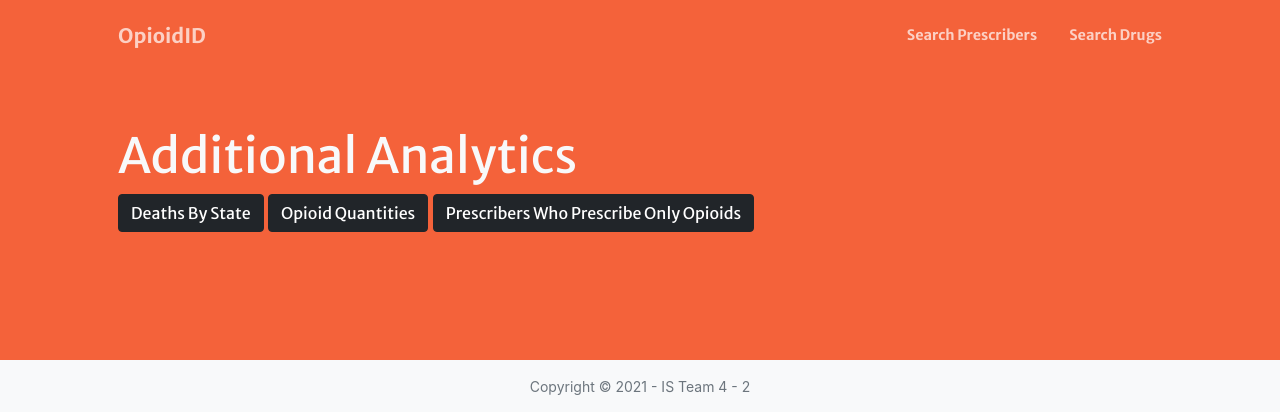
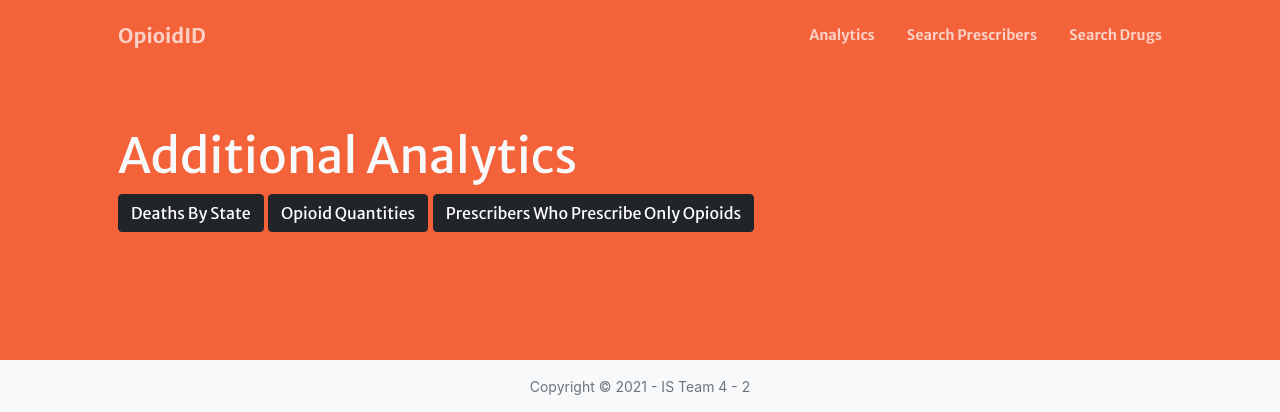
Before and after one commit to bchristensen2021/intex, a Django app: page /analytics/ in a window 1280 px wide. Shown: the top 412 px of the page. Run offline with Django 3.2, Linux system fonts and the light colour scheme; some libraries are stand-ins or nearby versions.

Commit message:
added analytics to navbar

```diff
--- a/templates/base.html
+++ b/templates/base.html
@@ -32,6 +32,7 @@
                 <button class="navbar-toggler navbar-toggler-right" type="button" data-bs-toggle="collapse" data-bs-target="#navbarResponsive" aria-controls="navbarResponsive" aria-expanded="false" aria-label="Toggle navigation"><span class="navbar-toggler-icon"></span></button>
                 <div class="collapse navbar-collapse" id="navbarResponsive">
                     <ul class="navbar-nav ms-auto my-2 my-lg-0">
+                        <li class="nav-item"><a class="nav-link" href="{% url 'analytics' %}">Analytics</a></li>
                         <li class="nav-item"><a class="nav-link" href="{% url 'searchPrescriber' %}">Search Prescribers</a></li>
                         <li class="nav-item"><a class="nav-link" href="{% url 'searchDrug' %}">Search Drugs</a></li>
                     </ul>
```
